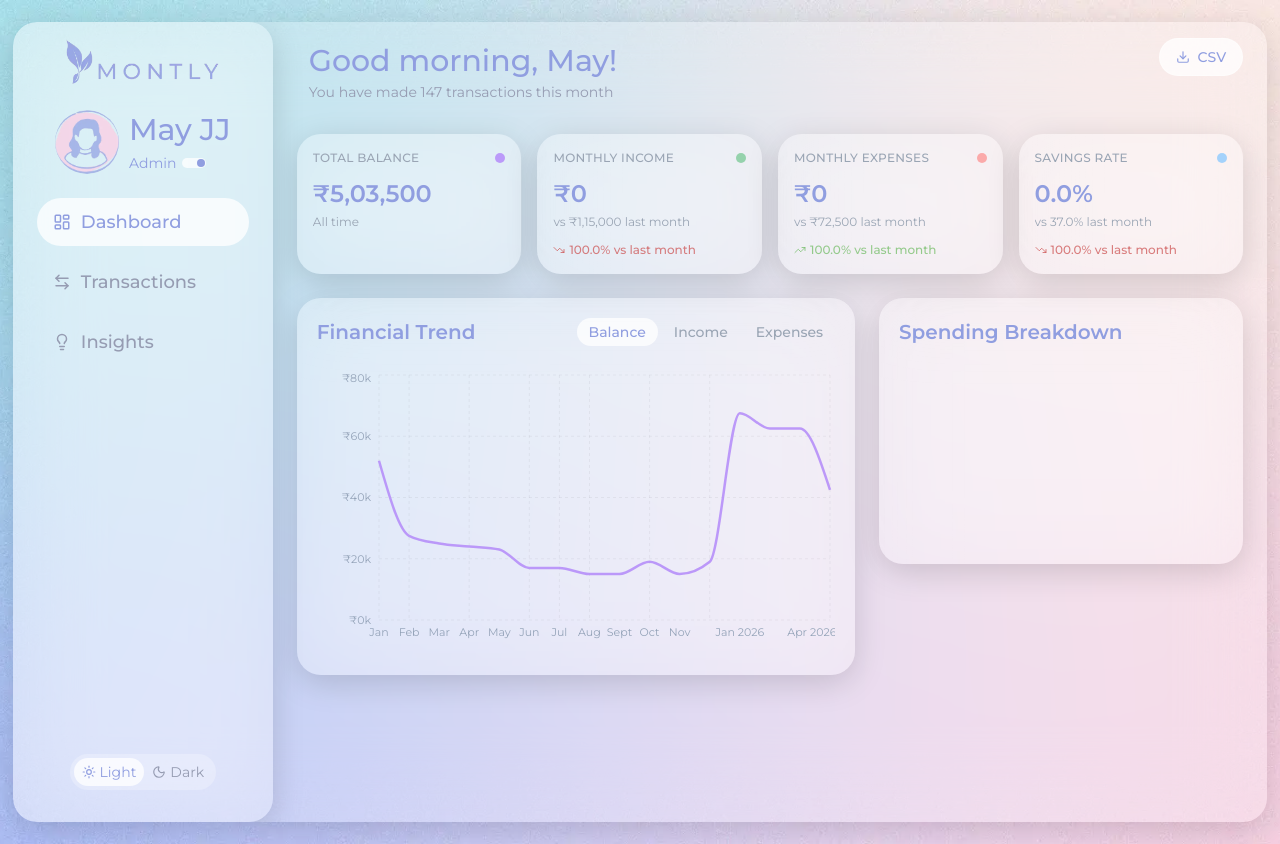
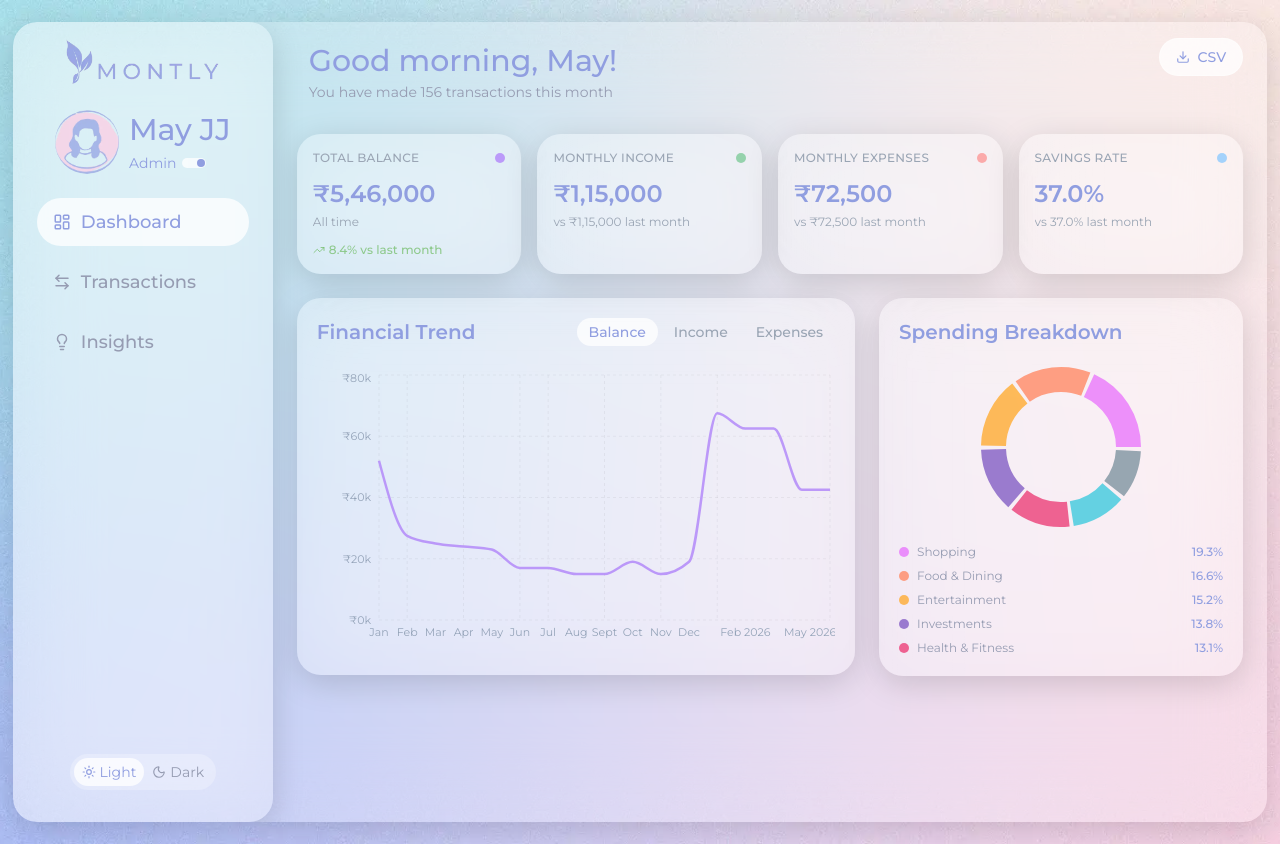
Before and after one commit to YA-Sowmya/finance-dashboard, a React (Vite) app: page / in a window 1280 px wide. Built offline with nearby package versions, Linux system fonts and the light colour scheme.

Commit message:
Updated files

```diff
--- a/src/data/transactions.js
+++ b/src/data/transactions.js
@@ -1322,6 +1322,87 @@ const rawData = [
     month: 4,
     status: "completed",
   },
+  {
+    id: 148,
+    date: "2026-05-01",
+    amount: 90000,
+    category: "Salary",
+    type: "income",
+    month: 5,
+    status: "completed",
+  },
+  {
+    id: 149,
+    date: "2026-05-03",
+    amount: 14000,
+    category: "Shopping",
+    type: "expense",
+    month: 5,
+    status: "completed",
+  },
+  {
+    id: 150,
+    date: "2026-05-04",
+    amount: 12000,
+    category: "Food & Dining",
+    type: "expense",
+    month: 5,
+    status: "completed",
+  },
+  {
+    id: 151,
+    date: "2026-05-04",
+    amount: 8500,
+    category: "Transport",
+    type: "expense",
+    month: 5,
+    status: "completed",
+  },
+  {
+    id: 152,
+    date: "2026-05-05",
+    amount: 9500,
+    category: "Health & Fitness",
+    type: "expense",
+    month: 5,
+    status: "completed",
+  },
+  {
+    id: 153,
+    date: "2026-05-05",
+    amount: 11000,
+    category: "Entertainment",
+    type: "expense",
+    month: 5,
+    status: "completed",
+  },
+  {
+    id: 154,
+    date: "2026-05-06",
+    amount: 10000,
+    category: "Investments",
+    type: "expense",
+    month: 5,
+    status: "completed",
+  },
+  {
+    id: 155,
+    date: "2026-05-06",
+    amount: 7500,
+    category: "Utilities & Bills",
+    type: "expense",
+    month: 5,
+    status: "completed",
+  },
+  {
+    id: 156,
+    date: "2026-05-07",
+    amount: 25000,
+    category: "Freelance",
+    type: "income",
+    month: 5,
+    status: "completed",
+  },
 ];
 
 export const rawTransactions = rawData;
```
